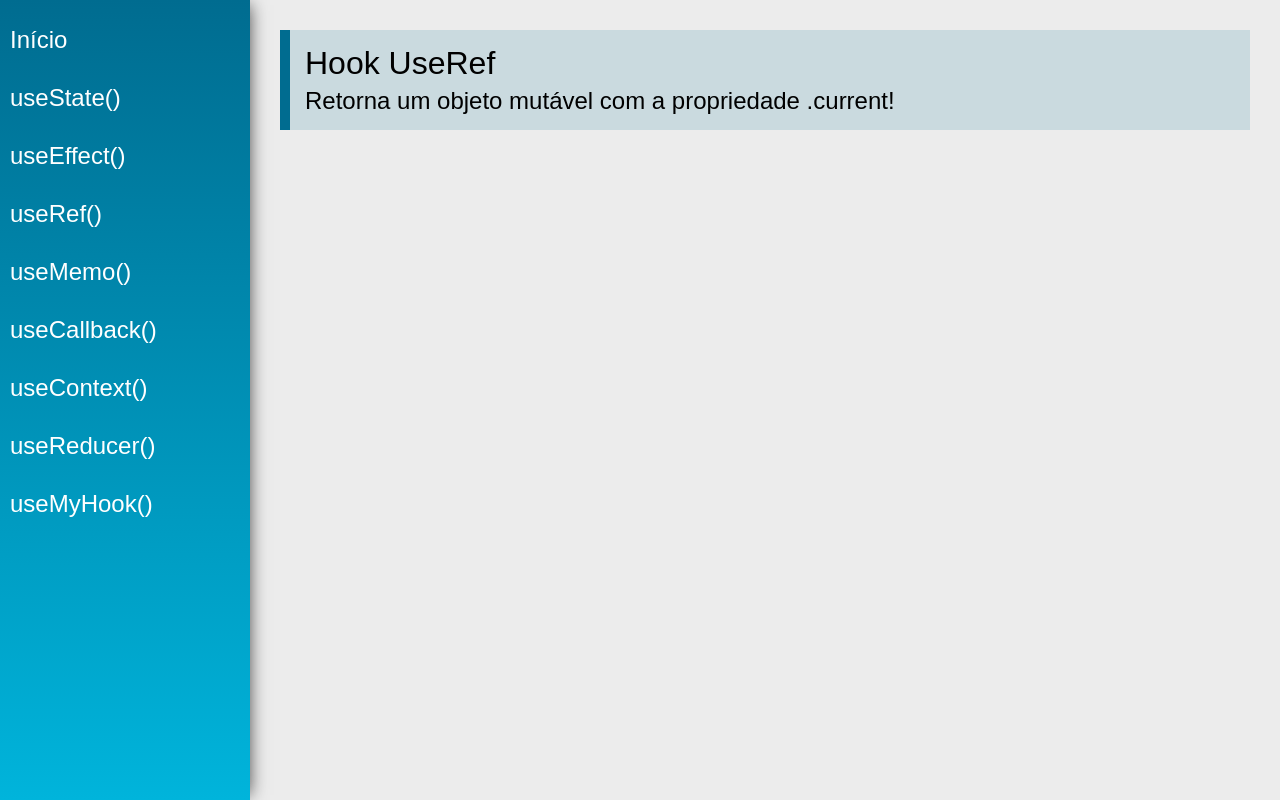
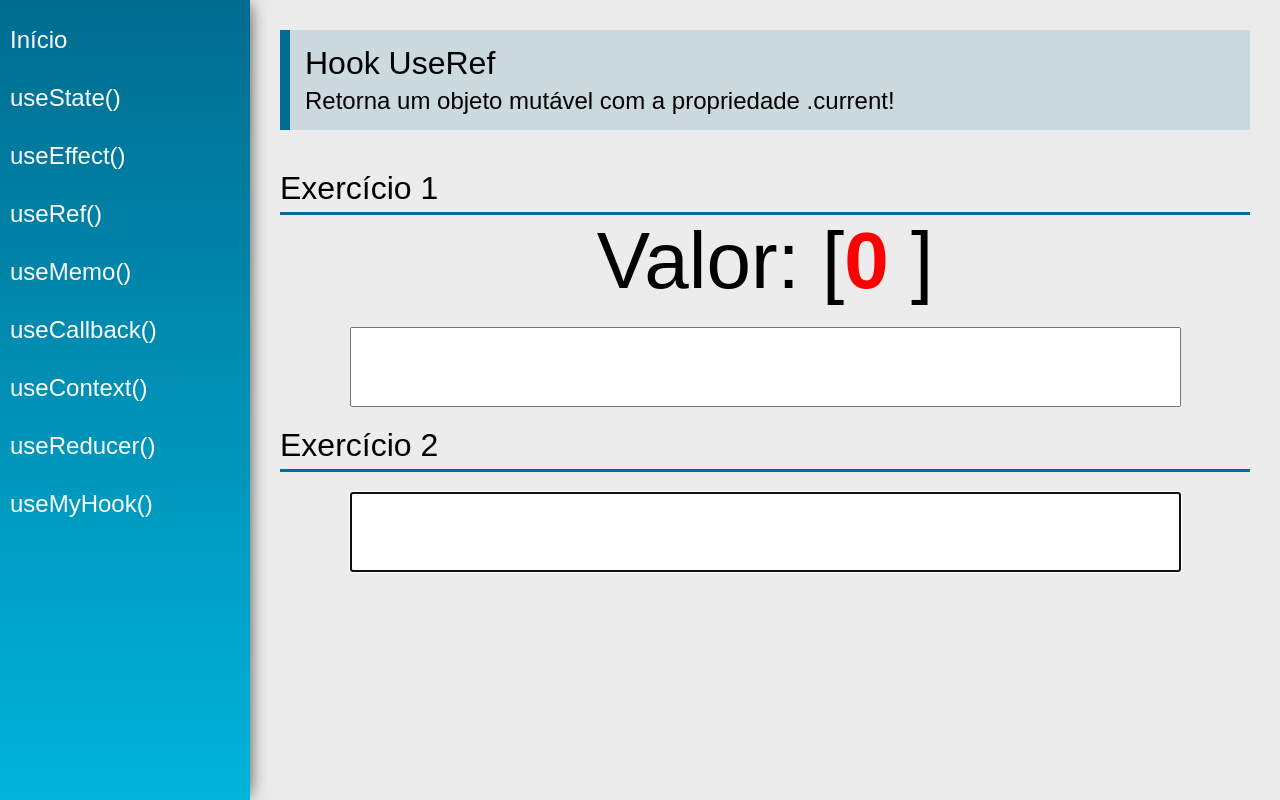
Before and after one commit to MatheusSimoes13/Clear-JS-Treinamento, a React (Create React App) app in the folder react-hooks/: page /useRef in a window 1280 px wide. Built offline with nearby package versions, Linux system fonts and the light colour scheme.

Commit message:
useRef #01 #02

```diff
--- a/react-hooks/src/views/examples/UseRef.jsx
+++ b/react-hooks/src/views/examples/UseRef.jsx
@@ -1,14 +1,53 @@
-import React from 'react'
+import React, { useState, useRef, useEffect } from 'react'
 import PageTitle from '../../components/layout/PageTitle'
+import SectionTitle from '../../components/layout/SectionTitle'
 
+
+const merge = function(s1, s2){
+    return s1, s2
+}
 const UseRef = (props) => {
+    const [value1, setValue1] = useState("")
+    const [value2, setValue2] = useState("")
+
+    const count = useRef(0)
+    const myInput1 = useRef(null)
+    const myInput2 = useRef(null)
+
+    useEffect(function(){
+        count.current = count.current + 1
+        myInput2.current.focus()
+    }, [value1])
+
+    useEffect(function(){
+        count.current++
+    }, [value2])
+
     return (
         <div className="UseRef">
             <PageTitle
                 title="Hook UseRef"
                 subtitle="Retorna um objeto mutável com a propriedade .current!"
             />
+
+            <SectionTitle title="Exercício 1"/>
+            <div className="center">
+                <div>
+                    <span className='text'>Valor:</span>
+                    <span className='text'>{merge(value1, value2)} [</span>
+                    <span className='text red'>{count.current} </span>
+                    <span className='text'>]</span>
+                </div>
+                <input type="text" className="input" ref={myInput1} value={value1} onChange={e => setValue1(e.target.value)}/>
+            </div>
+            <SectionTitle title="Exercício 2"/>
+            <div className="center">
+                <input type="text" className="input" ref={myInput2} value={value2} onChange={e => setValue2(e.target.value)}/>
+            </div>
+
         </div>
+
+
     )
 }
 
```
